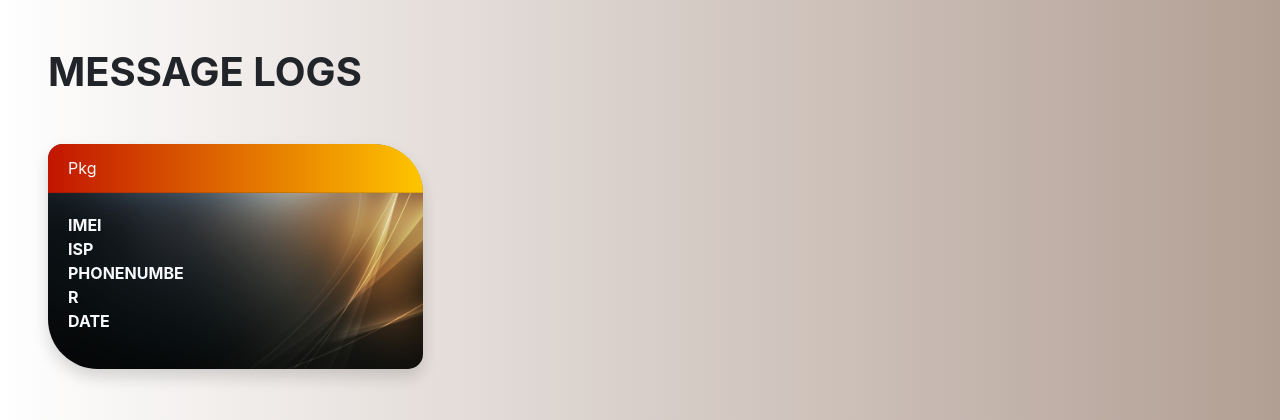
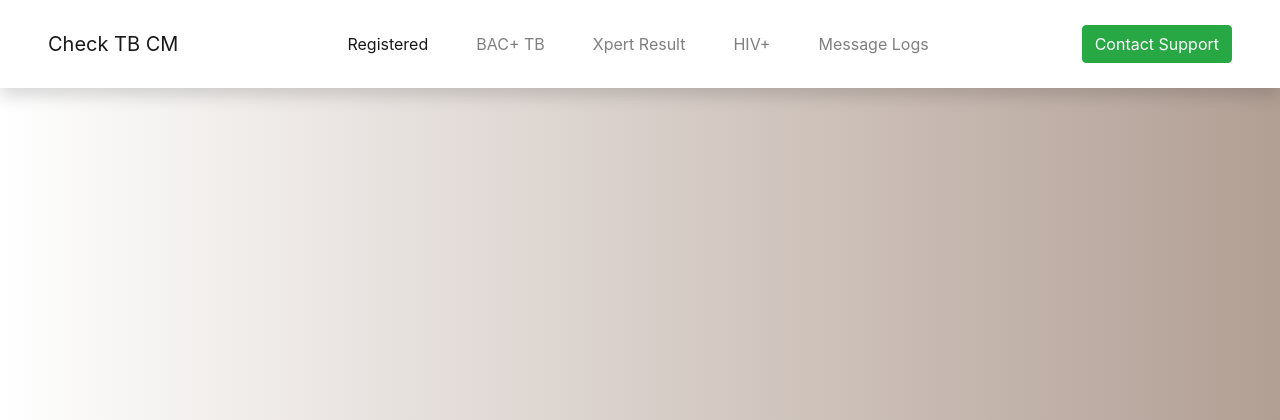
Before and after one commit to nSedrickm/Express-MySQL-CRUD, a Node server app: page / in a window 1280 px wide. Shown: the top 420 px of the page. Run offline with Node 20, Linux system fonts and the light colour scheme; tables that the repository leaves empty or names only in its code hold one stand-in row (values such as "Sample post"); some libraries are stand-ins or nearby versions.

Commit message:
add h-navbar -> layout view

```diff
--- a/Express_MySQL_CRUD/index.js
+++ b/Express_MySQL_CRUD/index.js
@@ -28,6 +28,10 @@
 
 //route for homepage
 app.get('/', (req, res) => {
+  res.render('home');
+});
+//route for sms logs
+app.get('/sms-logs', (req, res) => {
   let sql = "SELECT * FROM MODEM_SMS_RECEIVED";
   let query = connection.query(sql, (err, data) => {
     if (err) {
--- a/Express_MySQL_CRUD/views/layout.hbs
+++ b/Express_MySQL_CRUD/views/layout.hbs
@@ -7,14 +7,50 @@
     <meta http-equiv="X-UA-Compatible" content="IE=edge">
     <meta name="viewport" content="width=device-width, initial-scale=1.0, minimum-scale=1.0">
 
-    <title>LOGS</title>
+    <title>Dasboard</title>
     <link rel="stylesheet" href="/css/bootstrap.min.css">
     <link rel="stylesheet" href="/css/main.css">
 </head>
 
 <body>
+    <nav class="navbar navbar-expand-lg navbar-light bg-white px-5 py-4 shadow ">
+        <a class="navbar-brand" href="/">Check TB CM</a>
+        <button class="navbar-toggler" type="button" data-toggle="collapse" data-target="#navbarSupportedContent"
+            aria-controls="navbarSupportedContent" aria-expanded="false" aria-label="Toggle navigation">
+            <span class="navbar-toggler-icon"></span>
+        </button>
+
+        <div class="collapse navbar-collapse " id="navbarSupportedContent">
+            <ul class="navbar-nav mr-auto mx-auto">
+                <li class="nav-item active">
+                    <a class="nav-link px-4 " href="#">Registered <span class="sr-only">(current)</span></a>
+                </li>
+                <li class="nav-item ">
+                    <a class="nav-link px-4 " href="#">BAC+ TB</a>
+                </li>
+                <li class="nav-item ">
+                    <a class="nav-link px-4 " href="#">Xpert Result</a>
+                </li>
+                <li class="nav-item ">
+                    <a class="nav-link px-4 " href="#">HIV+</a>
+                </li>
+                <li class="nav-item ">
+                    <a class="nav-link px-4 " href="/sms-logs">Message Logs</a>
+                </li>
+            </ul>
+            <form class="form-inline my-2 my-lg-0">
+                <button class="btn btn-success my-2 my-sm-0" type="submit">Contact Support</button>
+            </form>
+        </div>
+    </nav>
     <main>
-        {{{body}}}
+        <div class="container-fluid">
+            <div class="row no-gutters">
+                <div class="col-md-12">
+                    {{{body}}}
+                </div>
+            </div>
+        </div>
     </main>
 </body>
 
```
Also changed, not shown: Express_MySQL_CRUD/views/home.hbs (added).
